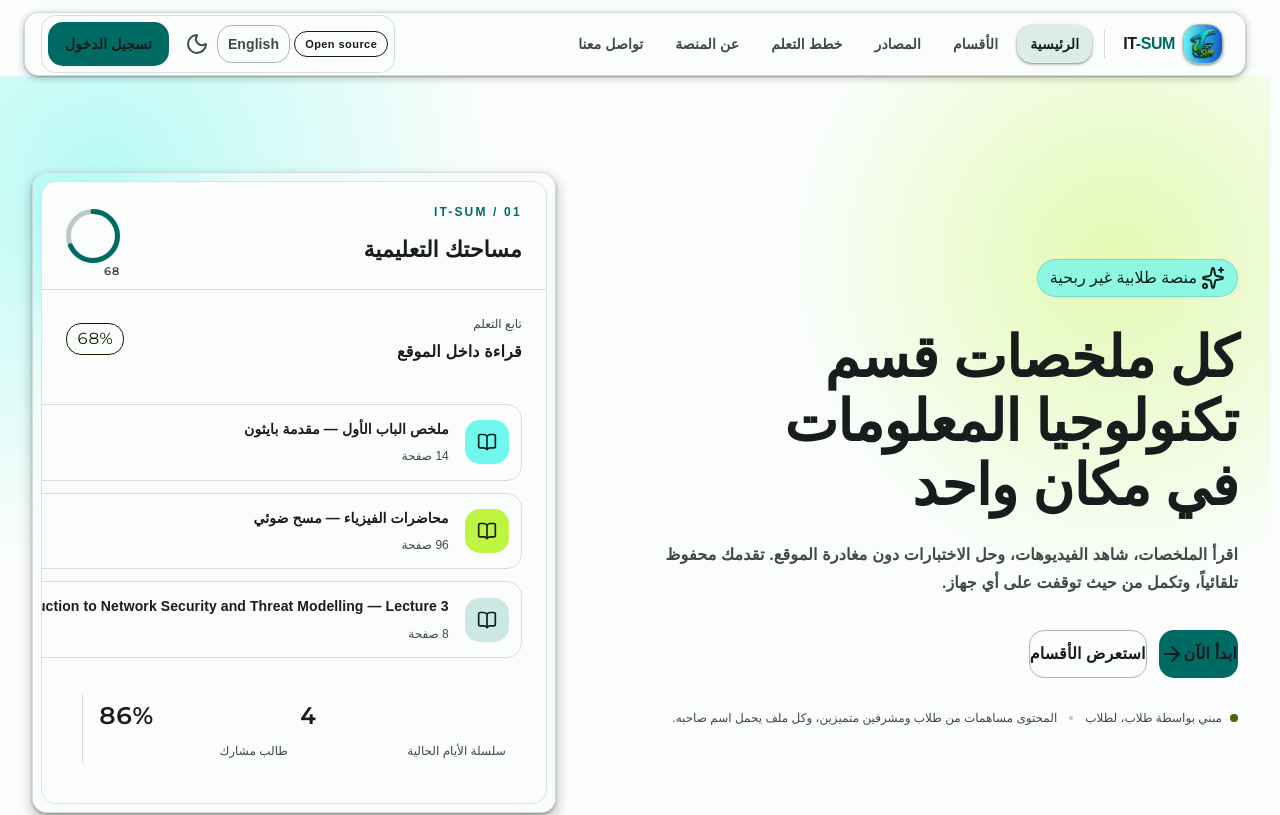
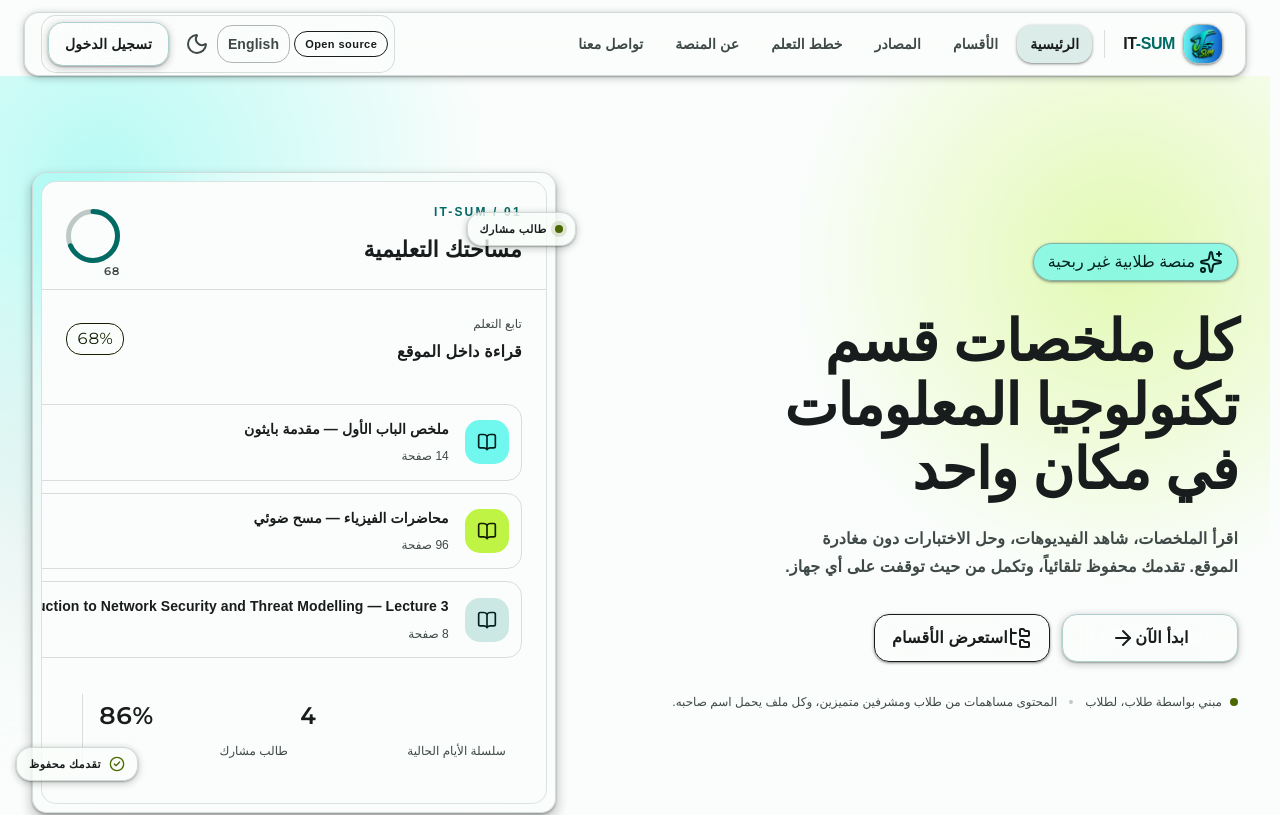
Before and after one commit to it-sum/it-sum, a Next.js app in the folder apps/web/: page /ar in a window 1280 px wide. Shown: the top 815 px of the page. Built offline with nearby package versions, Linux system fonts and the light colour scheme; a web font is replaced by a local one.

Commit message:
polish homepage hero and action buttons

```diff
--- a/apps/web/src/app/[locale]/page.tsx
+++ b/apps/web/src/app/[locale]/page.tsx
@@ -44,18 +44,19 @@ export default async function HomePage({ params }: { params: Promise<{ locale: s
 
   return (
     <>
-      <section className="relative isolate overflow-hidden px-4 pb-16 pt-14 sm:px-6 md:pb-24 md:pt-20 lg:px-8 lg:pt-24">
+      <section className="relative isolate min-h-[calc(100svh-5rem)] overflow-hidden px-4 pb-16 pt-14 sm:px-6 md:pb-24 md:pt-20 lg:px-8 lg:pt-24">
         <div className="pointer-events-none absolute inset-0 -z-10 bg-[radial-gradient(circle_at_8%_12%,color-mix(in_srgb,var(--md-sys-color-primary-container)_48%,transparent),transparent_28%),radial-gradient(circle_at_88%_22%,color-mix(in_srgb,var(--md-sys-color-tertiary-container)_40%,transparent),transparent_25%)]" />
         <div className="pointer-events-none absolute inset-x-0 bottom-0 -z-10 h-36 bg-gradient-to-t from-background to-transparent" />
+        <div className="pointer-events-none absolute -end-24 top-1/2 -z-10 size-72 -translate-y-1/2 rounded-full bg-secondary-container/35 blur-3xl" />
 
         <div className="mx-auto grid max-w-[var(--it-sum-content-max-width)] items-center gap-12 lg:grid-cols-[minmax(0,0.92fr)_minmax(31rem,0.8fr)] lg:gap-20">
-          <div className="max-w-2xl">
-            <Badge tone="primary" icon={<Sparkles />} className="rounded-full px-3 py-1.5">{t('home.heroBadge')}</Badge>
-            <h1 className="mt-7 max-w-2xl text-display-small text-on-surface sm:text-display-medium lg:text-display-large">{t('home.heroTitle')}</h1>
-            <p className="mt-6 max-w-xl text-body-large leading-relaxed text-on-surface-variant sm:text-title-medium">{t('home.heroSubtitle')}</p>
+          <div className="max-w-2xl lg:pb-8">
+            <Badge tone="primary" icon={<Sparkles />} className="glass-control rounded-full border-primary/20 px-3.5 py-1.5 shadow-level1">{t('home.heroBadge')}</Badge>
+            <h1 className="mt-7 max-w-2xl text-balance text-display-small tracking-[-0.045em] text-on-surface sm:text-display-medium lg:text-display-large">{t('home.heroTitle')}</h1>
+            <p className="mt-6 max-w-xl text-balance text-body-large leading-relaxed text-on-surface-variant sm:text-title-medium">{t('home.heroSubtitle')}</p>
             <div className="mt-8 flex flex-wrap items-center gap-3">
-              <Link href="/register"><Button size="lg" endIcon={<ArrowInline />}>{t('home.heroPrimaryCta')}</Button></Link>
-              <Link href="/departments"><Button size="lg" variant="outlined">{t('home.heroSecondaryCta')}</Button></Link>
+              <Link href="/register"><Button size="lg" className="min-w-44" endIcon={<ArrowInline />}>{t('home.heroPrimaryCta')}</Button></Link>
+              <Link href="/departments"><Button size="lg" variant="outlined" className="min-w-44" startIcon={<FolderTree />}>{t('home.heroSecondaryCta')}</Button></Link>
             </div>
             <div className="mt-8 flex flex-wrap items-center gap-3 text-body-small text-on-surface-variant">
               <span className="inline-flex items-center gap-2"><span className="size-2 rounded-full bg-tertiary" aria-hidden="true" />{t('common.poweredBy')}</span>
@@ -64,7 +65,16 @@ export default async function HomePage({ params }: { params: Promise<{ locale: s
             </div>
           </div>
 
-          <Card variant="elevated" className="relative overflow-hidden rounded-[15px] border border-outline-variant/60 glass-panel p-2 shadow-level4">
+          <div className="relative">
+            <div className="absolute -start-5 top-10 z-10 hidden rounded-[15px] border border-outline-variant/70 bg-surface/65 px-3 py-2 shadow-level2 backdrop-blur-xl sm:flex sm:items-center sm:gap-2">
+              <span className="size-2 rounded-full bg-tertiary shadow-[0_0_0_4px_color-mix(in_srgb,var(--md-sys-color-tertiary)_15%,transparent)]" />
+              <span className="text-label-small text-on-surface">{t('home.statsStudents')}</span>
+            </div>
+            <div className="absolute -end-4 bottom-8 z-10 hidden rounded-[15px] border border-outline-variant/70 bg-surface/65 px-3 py-2 shadow-level2 backdrop-blur-xl sm:flex sm:items-center sm:gap-2">
+              <CheckCircle2 className="size-4 text-tertiary" />
+              <span className="text-label-small text-on-surface">{t('home.feature2Title')}</span>
+            </div>
+            <Card variant="elevated" className="relative overflow-hidden rounded-[15px] border border-outline-variant/70 bg-surface/55 p-2 shadow-level4 backdrop-blur-2xl">
             <div className="pointer-events-none absolute -end-20 -top-20 size-56 rounded-full bg-primary-container/50 blur-3xl" />
             <CardBody className="relative overflow-hidden rounded-[15px] border border-outline-variant/50 bg-surface p-0">
               <div className="flex items-center justify-between border-b border-outline-variant/60 px-5 py-5 sm:px-6">
@@ -113,6 +123,7 @@ export default async function HomePage({ params }: { params: Promise<{ locale: s
               </div>
             </CardBody>
           </Card>
+        </div>
         </div>
       </section>
 
--- a/packages/ui/src/components/button.tsx
+++ b/packages/ui/src/components/button.tsx
@@ -23,13 +23,13 @@ export type ButtonVariant =
 export type ButtonSize = 'sm' | 'md' | 'lg';
 
 const VARIANT_CLASSES: Record<ButtonVariant, string> = {
-  filled: 'border border-primary/20 bg-primary text-on-primary shadow-none hover:bg-primary/90 hover:shadow-level1 active:scale-[0.98]',
-  tonal: 'glass-soft text-on-secondary-container hover:bg-secondary-container/80 hover:shadow-level1 active:scale-[0.98]',
-  outlined: 'glass-control text-primary hover:border-primary hover:bg-primary/[0.08] active:scale-[0.98]',
-  text: 'border border-transparent text-primary bg-transparent hover:border-outline-variant/60 hover:bg-primary/[0.08] active:scale-[0.98]',
-  elevated: 'glass-surface text-primary hover:bg-surface-container/80 hover:shadow-level2 active:scale-[0.98]',
-  reward: 'border border-reward/20 bg-reward-container text-on-reward-container hover:bg-reward-container/85 hover:shadow-level1 active:scale-[0.98]',
-  danger: 'border border-error/20 bg-error text-on-error hover:bg-error/90 hover:shadow-level1 active:scale-[0.98]',
+  filled: 'border border-primary/30 bg-gradient-to-br from-primary to-primary/85 text-on-primary shadow-level2 backdrop-blur-xl hover:-translate-y-0.5 hover:shadow-level3 active:translate-y-0 active:scale-[0.98]',
+  tonal: 'border border-secondary/20 bg-secondary-container/70 text-on-secondary-container shadow-level1 backdrop-blur-xl hover:-translate-y-0.5 hover:bg-secondary-container/85 hover:shadow-level2 active:translate-y-0 active:scale-[0.98]',
+  outlined: 'border border-outline-variant/80 bg-surface/45 text-primary shadow-level1 backdrop-blur-xl hover:-translate-y-0.5 hover:border-primary/60 hover:bg-primary/[0.10] hover:shadow-level2 active:translate-y-0 active:scale-[0.98]',
+  text: 'border border-transparent bg-transparent text-primary hover:-translate-y-0.5 hover:border-outline-variant/60 hover:bg-primary/[0.08] hover:shadow-level1 active:translate-y-0 active:scale-[0.98]',
+  elevated: 'border border-outline-variant/70 bg-surface/65 text-primary shadow-level2 backdrop-blur-xl hover:-translate-y-0.5 hover:bg-surface-container/85 hover:shadow-level3 active:translate-y-0 active:scale-[0.98]',
+  reward: 'border border-reward/30 bg-gradient-to-br from-reward to-reward/80 text-on-reward shadow-level2 backdrop-blur-xl hover:-translate-y-0.5 hover:shadow-level3 active:translate-y-0 active:scale-[0.98]',
+  danger: 'border border-error/25 bg-gradient-to-br from-error to-error/85 text-on-error shadow-level2 backdrop-blur-xl hover:-translate-y-0.5 hover:shadow-level3 active:translate-y-0 active:scale-[0.98]',
 };
 
 const SIZE_CLASSES: Record<ButtonSize, string> = {
@@ -52,8 +52,8 @@ export const LinkButton = forwardRef<HTMLAnchorElement, LinkButtonProps>(functio
 ) {
   return (
     <a ref={ref} className={cn(
-      'state-layer inline-flex items-center justify-center rounded-[15px] font-semibold focus-visible:outline-none focus-visible:ring-2 focus-visible:ring-primary focus-visible:ring-offset-2 focus-visible:ring-offset-background',
-      'transition-[box-shadow,background-color,color] duration-200 ease-standard',
+      'state-layer inline-flex items-center justify-center rounded-[15px] font-semibold tracking-[-0.01em] focus-visible:outline-none focus-visible:ring-2 focus-visible:ring-primary focus-visible:ring-offset-2 focus-visible:ring-offset-background',
+      'transition-[transform,box-shadow,background-color,border-color,color] duration-200 ease-standard',
       VARIANT_CLASSES[variant], SIZE_CLASSES[size], fullWidth && 'w-full', className,
     )} {...rest}>
       {startIcon != null && <span className="shrink-0 [&>svg]:size-[1.125rem]" aria-hidden="true">{startIcon}</span>}
@@ -101,8 +101,8 @@ export const Button = forwardRef<HTMLButtonElement, ButtonProps>(function Button
       disabled={isDisabled}
       aria-busy={isLoading || undefined}
       className={cn(
-        'state-layer inline-flex items-center justify-center rounded-[15px] font-semibold focus-visible:outline-none focus-visible:ring-2 focus-visible:ring-primary focus-visible:ring-offset-2 focus-visible:ring-offset-background',
-        'transition-[box-shadow,background-color,color] duration-200 ease-standard',
+        'state-layer inline-flex items-center justify-center rounded-[15px] font-semibold tracking-[-0.01em] focus-visible:outline-none focus-visible:ring-2 focus-visible:ring-primary focus-visible:ring-offset-2 focus-visible:ring-offset-background',
+        'transition-[transform,box-shadow,background-color,border-color,color] duration-200 ease-standard',
         'disabled:pointer-events-none disabled:opacity-38',
         VARIANT_CLASSES[variant],
         SIZE_CLASSES[size],
```
